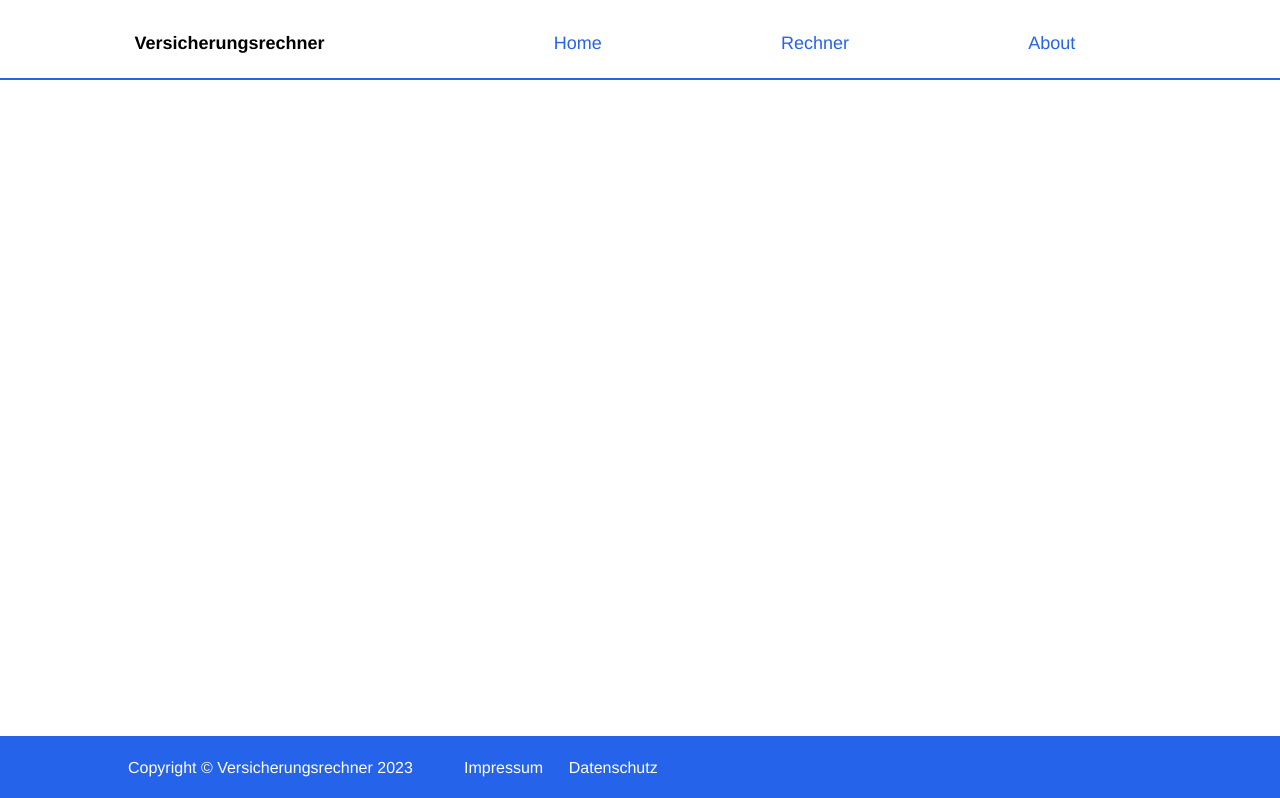
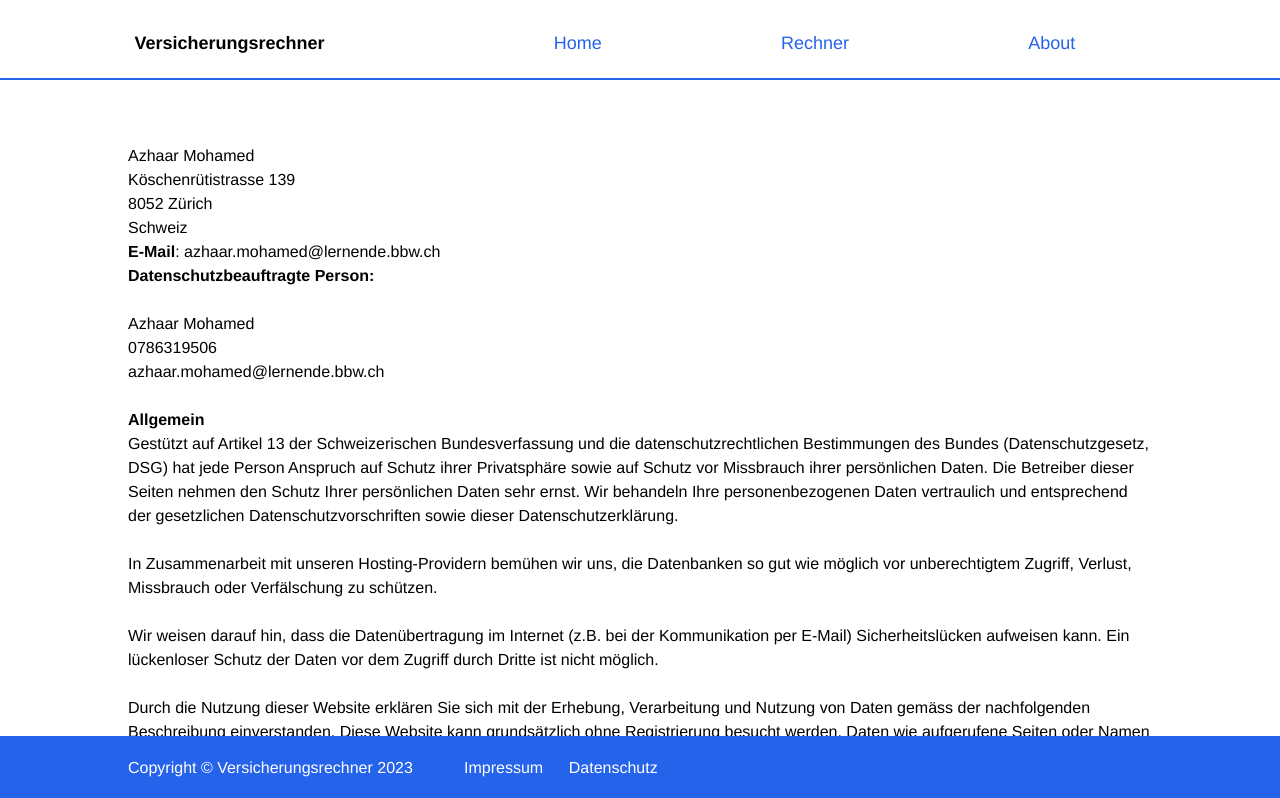
Before and after one commit to azhaarmohamed20/versicherungsrechner_mohamed, a React (Create React App) app: page /datasafety in a window 1280 px wide. Shown: the top 798 px of the page. Built offline with nearby package versions, Linux system fonts and the light colour scheme.

Commit message:
Add Content for Datasafety

```diff
--- a/src/components/footer.js
+++ b/src/components/footer.js
@@ -2,7 +2,7 @@ import './style.css';
 import { Link } from "react-router-dom";
 export default function Footer(){
     return(
-        <div>
+        <div className='flex'>
             <footer className='flex w-screen h-16 bg-blue-600 fixed bottom-0 left-0'>
                 <div className='flex flex-row items-center gap-[2vw] ml-[10%]'>
                     <p className='flex text-white'>Copyright © Versicherungsrechner 2023</p>
--- a/src/index.js
+++ b/src/index.js
@@ -21,7 +21,7 @@ ReactDOM.render(
       <Route path='/rechner' element={<Rechner />}/>
       <Route path='/about' element={<About />}/>
       <Route path='/impressum' element={<Impressum />}/>
-      <Route path='/datasaftey' element={<Datasafety />}/>
+      <Route path='/datasafety' element={<Datasafety />}/>
     </Routes>
     <Footer />
   </Router>,
--- a/src/pages/Datasafety.js
+++ b/src/pages/Datasafety.js
@@ -1,7 +1,32 @@
 export default function Datasafety(){
     return (
-        <div>
-
+        <div  className="w-[80%] m-auto mt-10 mb-10">
+          <p>
+            <b></b>
+            <br/>Azhaar Mohamed
+            <br/>Köschenrütistrasse 139
+            <br/>8052 Zürich
+            <br/>Schweiz
+            <br/><strong>E-Mail</strong>: azhaar.mohamed@lernende.bbw.ch
+            <br/>
+            <strong>Datenschutzbeauftragte Person:</strong><br/>
+            <br/>Azhaar Mohamed
+            <br/>0786319506
+            <br/>azhaar.mohamed@lernende.bbw.ch
+            <br/>
+            <br/><strong>Allgemein</strong>
+            <br/>Gestützt auf Artikel 13 der Schweizerischen Bundesverfassung und die datenschutzrechtlichen Bestimmungen des Bundes (Datenschutzgesetz, DSG) hat jede Person Anspruch auf Schutz ihrer Privatsphäre sowie auf Schutz vor Missbrauch ihrer persönlichen Daten. Die Betreiber dieser Seiten nehmen den Schutz Ihrer persönlichen Daten sehr ernst. Wir behandeln Ihre personenbezogenen Daten vertraulich und entsprechend der gesetzlichen Datenschutzvorschriften sowie dieser Datenschutzerklärung.
+            <br/>
+            <br/> In Zusammenarbeit mit unseren Hosting-Providern bemühen wir uns, die Datenbanken so gut wie möglich vor unberechtigtem Zugriff, Verlust, Missbrauch oder Verfälschung zu schützen.
+            <br/>
+            <br/>Wir weisen darauf hin, dass die Datenübertragung im Internet (z.B. bei der Kommunikation per E-Mail) Sicherheitslücken aufweisen kann. Ein lückenloser Schutz der Daten vor dem Zugriff durch Dritte ist nicht möglich.<br/>
+            <br/>Durch die Nutzung dieser Website erklären Sie sich mit der Erhebung, Verarbeitung und Nutzung von Daten gemäss der nachfolgenden Beschreibung einverstanden. Diese Website kann grundsätzlich ohne Registrierung besucht werden. Daten wie aufgerufene Seiten oder Namen von aufgerufenen Dateien, Datum und Uhrzeit werden zu statistischen Zwecken auf dem Server gespeichert, ohne dass diese Daten unmittelbar auf Ihre Person bezogen werden. Soweit auf unseren Seiten personenbezogene Daten (beispielsweise Name, Anschrift oder eMail-Adressen) erhoben werden, erfolgt dies, soweit möglich, stets auf freiwilliger Basis. Diese Daten werden ohne Ihre ausdrückliche Zustimmung nicht an Dritte weitergegeben.
+            <br/>
+            <br/><strong>Haftungsausschluss</strong><br/>Der Autor übernimmt keine Gewähr für die Richtigkeit, Genauigkeit, Aktualität, Zuverlässigkeit und Vollständigkeit der Informationen.
+            <br/>Haftungsansprüche gegen den Autor wegen Schäden materieller oder immaterieller Art, die aus dem Zugriff oder der Nutzung bzw. Nichtnutzung der veröffentlichten Informationen, durch Missbrauch der Verbindung oder durch technische Störungen entstanden sind, werden ausgeschlossen.<br/>
+            <br/>Alle Angebote sind freibleibend. Der Autor behält es sich ausdrücklich vor, Teile der Seiten oder das gesamte Angebot ohne gesonderte Ankündigung zu verändern, zu ergänzen, zu löschen oder die Veröffentlichung zeitweise oder endgültig einzustellen.<br/>
+            <br/><strong>Quelle</strong>: <a href='https://brainbox.swiss/'>BrainBox Solutions</a>
+          </p>
         </div>
     )
 }
```
